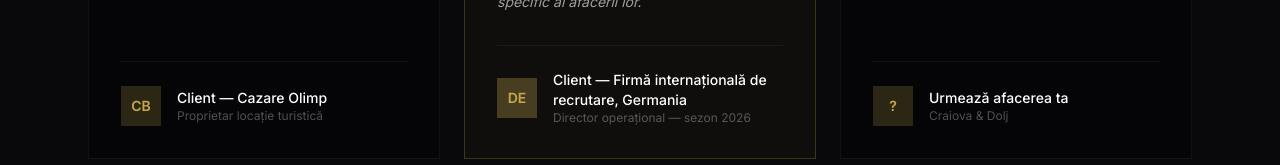
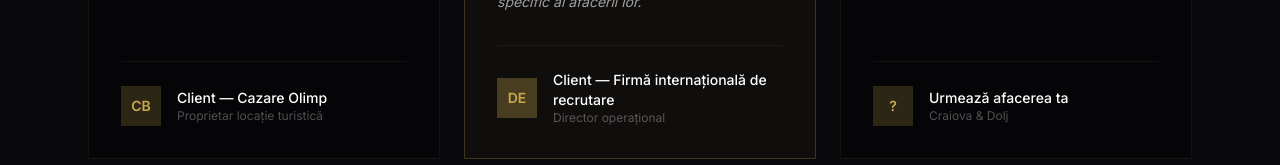
Before and after one commit to catalinradu2026-gif/leadflow-ai, a Next.js app: page / in a window 1280 px wide. Shown: the part 11721-11886 px from the top of the page. Built offline with nearby package versions, Linux system fonts and the light colour scheme.

Commit message:
Testimonial: sterge mentiunea Germania

```diff
--- a/app/components/Testimoniale.tsx
+++ b/app/components/Testimoniale.tsx
@@ -7,8 +7,8 @@ const testimoniale = [
     tag: null,
   },
   {
-    nume: 'Client — Firmă internațională de recrutare, Germania',
-    rol: 'Director operațional — sezon 2026',
+    nume: 'Client — Firmă internațională de recrutare',
+    rol: 'Director operațional',
     text: 'Am implementat botul WhatsApp AI pentru gestionarea a sute de candidați simultan, în perioada de recrutare intensă. Botul colectează automat datele (nume, dată naștere, telefon, buletin), filtrează candidații după criterii precise și trimite dosarele direct recrutorilor responsabili — fără nicio intervenție manuală. Volumul de muncă s-a redus drastic. Clientul a fost impresionat de viteza de implementare și de cât de bine a înțeles botul contextul specific al afacerii lor.',
     initiale: 'DE',
     tag: '🌍 Internațional',
```
